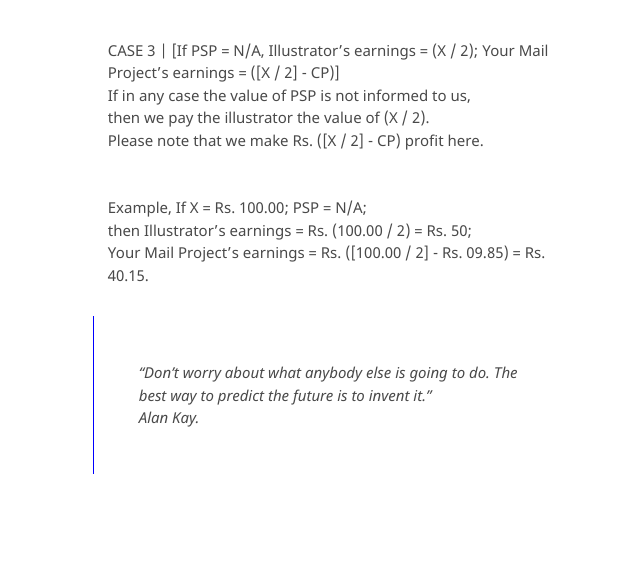
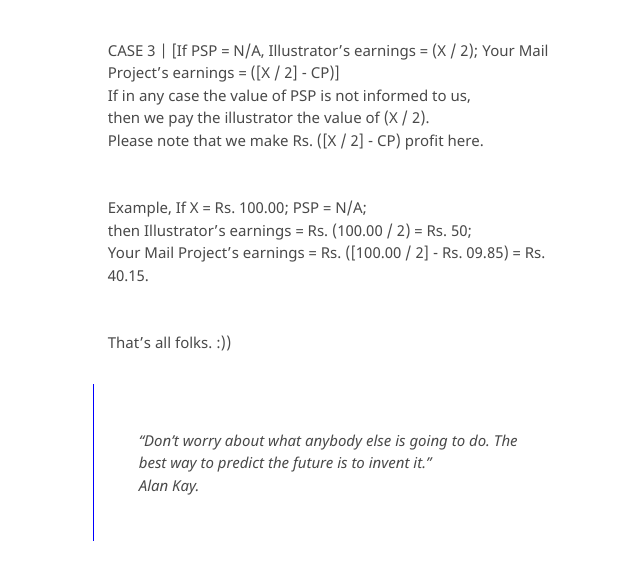
Before and after one commit to kvshvlin/yourmailproject, a Jekyll site: the page built from pages/payments.md, in a window 1280 px wide and 900 px high, scrolled down 2054 px. Shown: the top 580 px of the window, without its empty margins (504-1144 px from the left). Built offline with Jekyll 4.4.1, drawn with Linux system fonts in a browser that asks for light colours; our own code applies the rules of GitHub Pages for plain Markdown files.

Commit message:
Update payments.md

```diff
--- a/pages/payments.md
+++ b/pages/payments.md
@@ -62,5 +62,7 @@ Example, If X = Rs. 100.00; PSP = N/A;
 then Illustrator's earnings = Rs. (100.00 / 2) = Rs. 50;
 Your Mail Project's earnings = Rs. ([100.00 / 2] - Rs. 09.85) = Rs. 40.15.
 
+That's all folks. :))
+
 > "Don't worry about what anybody else is going to do. The best way to predict the future is to invent it."
 > Alan Kay.
```
